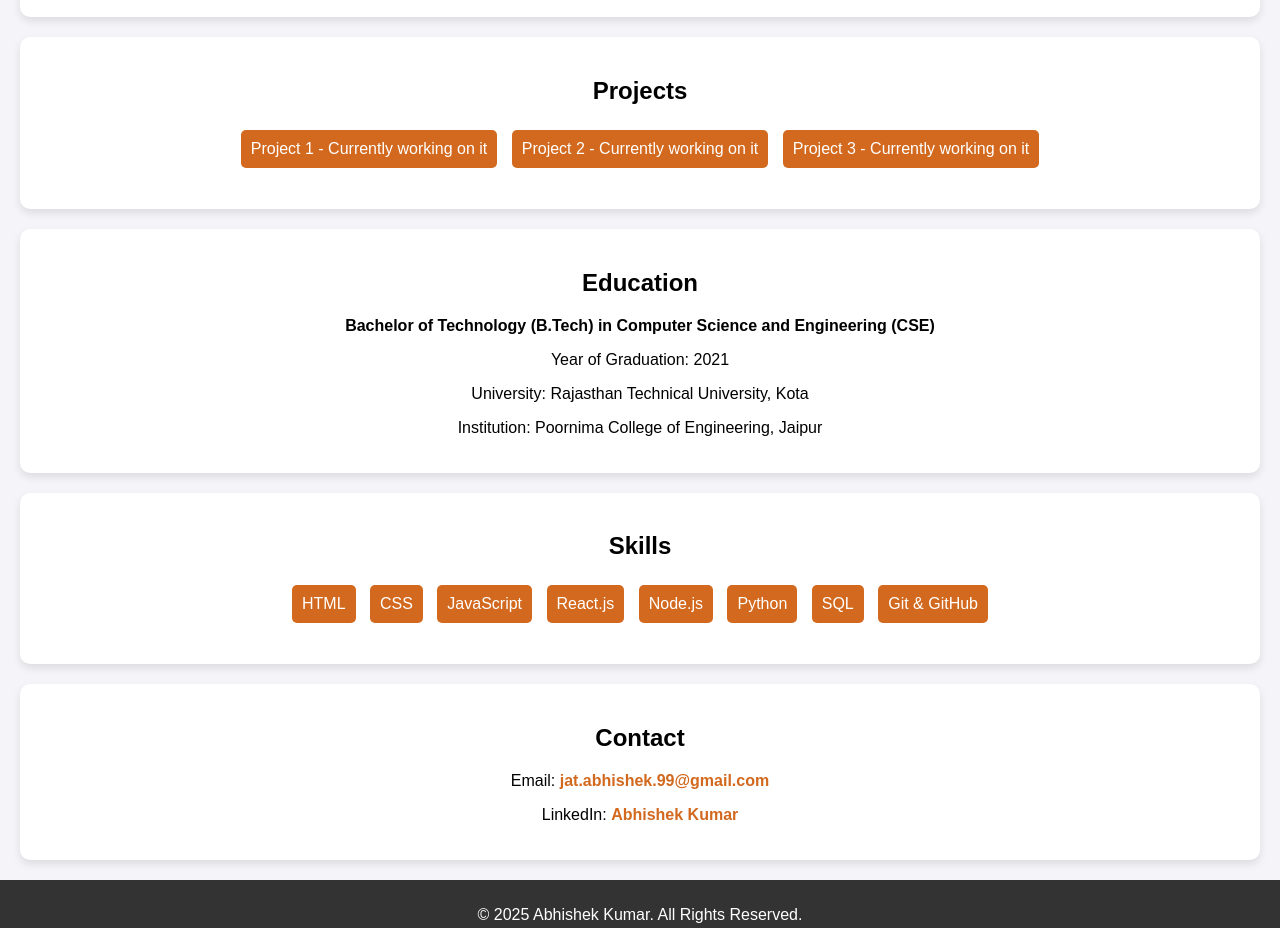
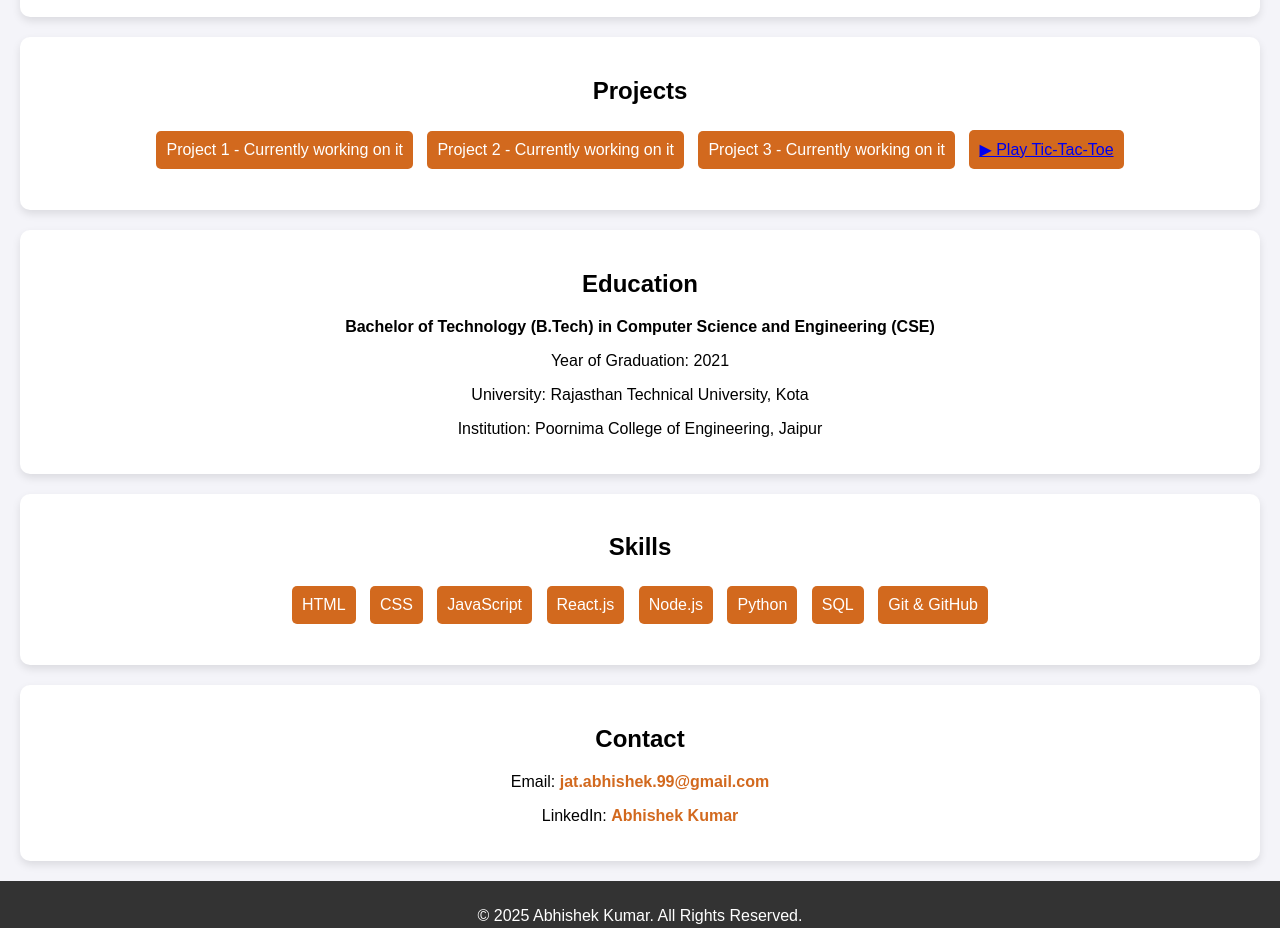
Before and after one commit to fauzdaar/Portfolio-Series, a plain HTML site: page Index.html in a window 1280 px wide. Shown: the part 1300-2228 px from the top of the page. Drawn offline with Linux system fonts and the light colour scheme.

Commit message:
Update Index.html

```diff
--- a/Index.html
+++ b/Index.html
@@ -37,6 +37,7 @@
             <li>Project 1 - Currently working on it</li>
             <li>Project 2 - Currently working on it</li>
             <li>Project 3 - Currently working on it</li>
+            <li><a href="Components/Tic-tac-toe/Index.html" target="_blank">▶ Play Tic-Tac-Toe</a></li>
         </ul>
     </section>
 
```
